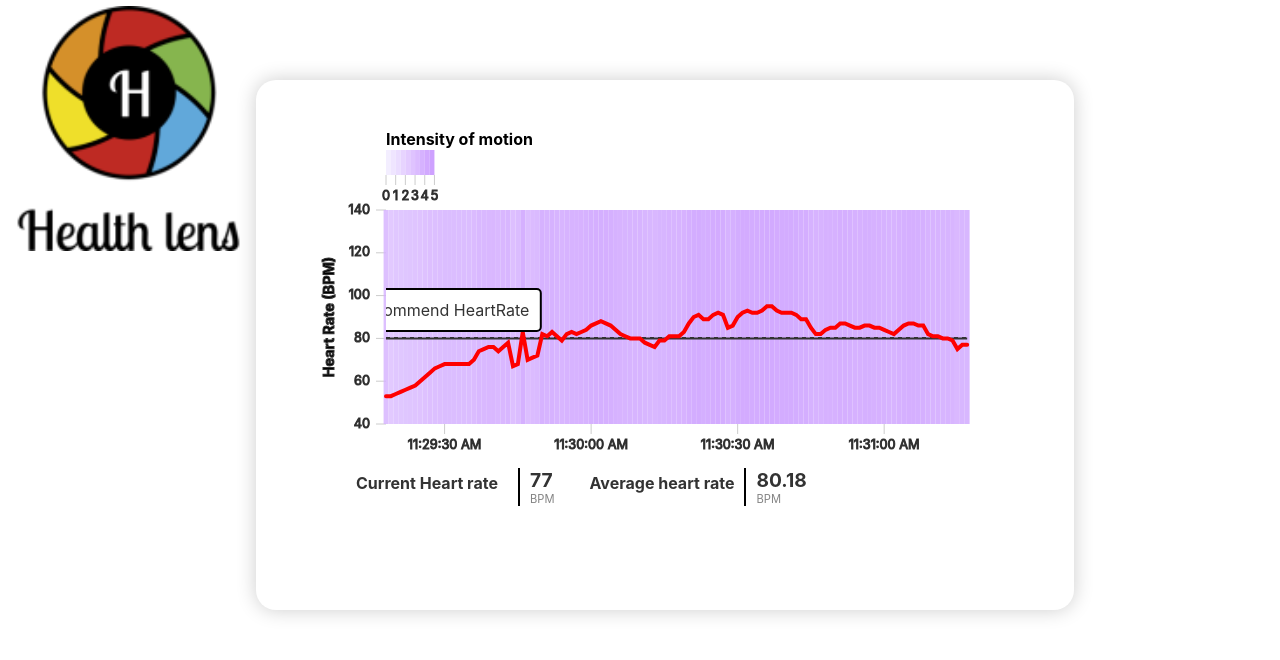
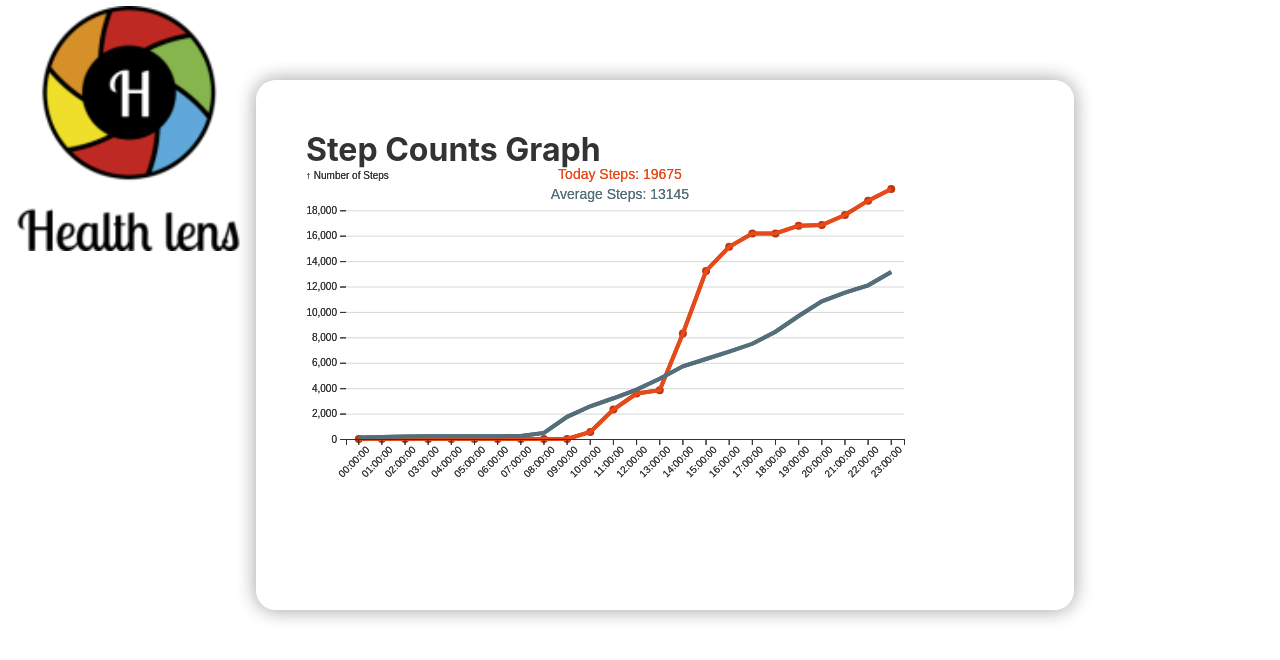
Before and after one commit to Sahil4804/Health-lens, a React (Vite) app in the folder health lens/: page / in a window 1280 px wide. Shown: the top 660 px of the page. Built offline with nearby package versions, Linux system fonts and the light colour scheme.

Commit message:
stepcount

```diff
--- a/health lens/src/App.jsx
+++ b/health lens/src/App.jsx
@@ -83,13 +83,29 @@ useEffect(() => {}, [themeMode]);
             </Provider>
           </div>
         </div>
+
       )}
-        {/* <LineGraph /> */}
-        {/* <StepCountsGraph />
-      <Togglebutton /> */}
 
       </ThemeProvider>
+
+      <ThemeProvider value={{ themeMode, darkTheme, lightTheme }}>
+      {data && (
+         <div
+         className="wrapper"
+         style={{
+           backgroundColor: themeMode === "light" ? "#ffffff" : "#333333",
+           color: themeMode === "light" ? "#333333" : "#ffffff",
+         }}
+       >
+        <div className="box">
+            <StepCountsGraph />
+          </div>
+        </div>
+
+      )}
+      </ThemeProvider>
       <img src="../public/logo_hl.png" alt="" />
+
     </div>
 
   );
--- a/health lens/src/components/LinePLot/LineGraph.jsx
+++ b/health lens/src/components/LinePLot/LineGraph.jsx
@@ -24,7 +24,7 @@ const StepCountsGraph = () => {
       .style("-webkit-tap-highlight-color", "transparent")
       .style("overflow", "visible");
 
-    Promise.all([d3.csv("./step_hourly1.csv"), d3.csv("./step_hourly2.csv")]).then(
+    Promise.all([d3.csv("./src/components/LinePLot/step_hourly1.csv"), d3.csv("./src/components/LinePLot/step_hourly2.csv")]).then(
       ([data1, data2]) => {
         console.log(data1, data2)
         data1.forEach(function (d) {
```
Also changed, not shown: health lens/src/step_hourly1.csv (deleted), health lens/src/step_hourly2.csv (deleted), 1 other file (tests, documents, lock files or other folders).
